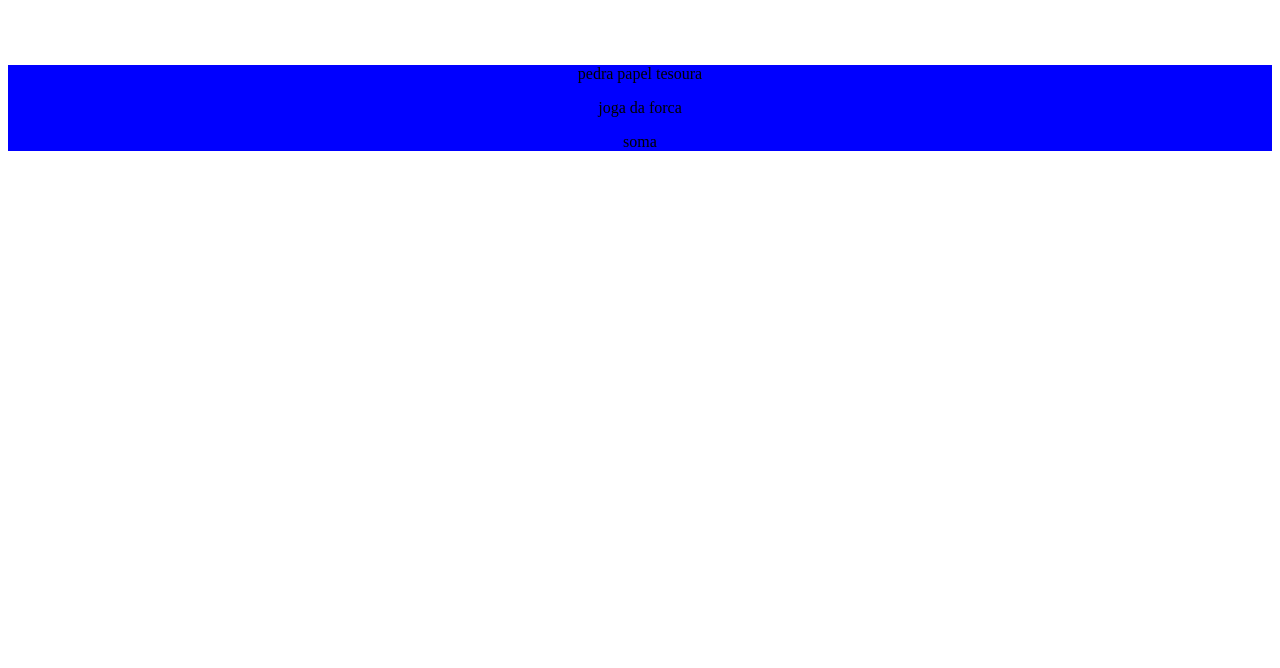
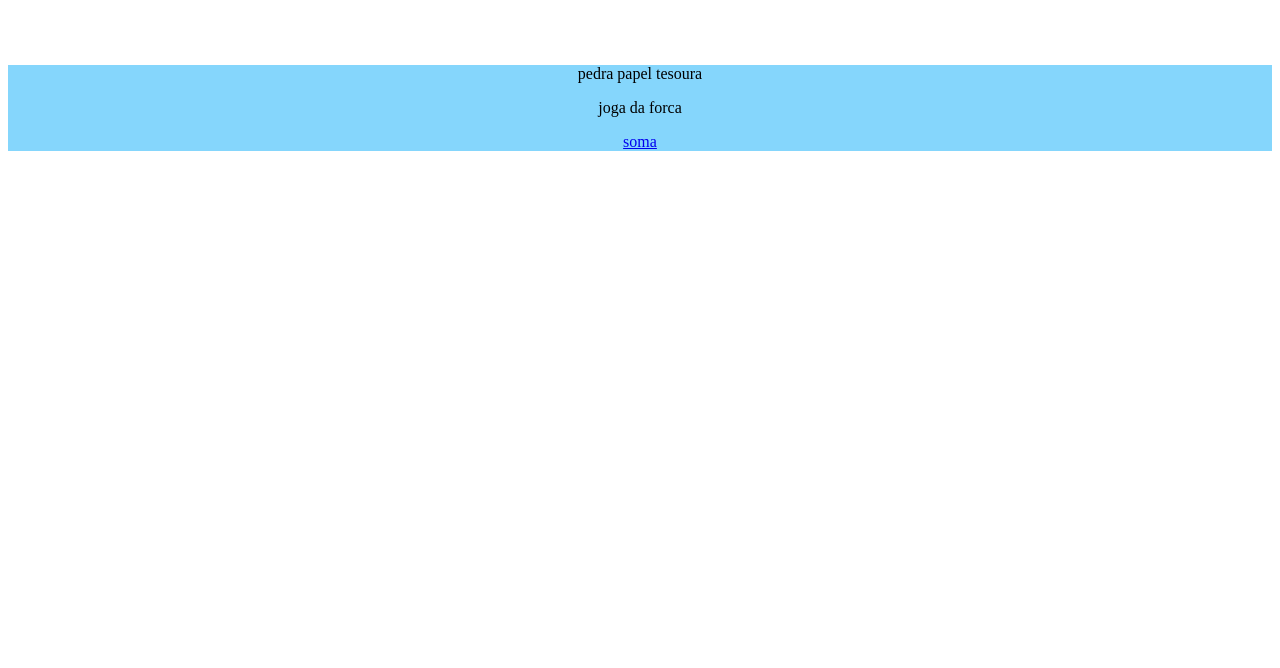
Before and after one commit to janaErthal/exercicios-html-js, a plain HTML site: page index.html in a window 1280 px wide. Shown: the part 132-800 px from the top of the page. Drawn offline with Linux system fonts and the light colour scheme.

Commit message:
mudei algumas alterações

```diff
--- a/index.html
+++ b/index.html
@@ -5,10 +5,10 @@
     <body>
         <h1 style="text-align: center; margin: 80px;">Exercícios</h1>
 
-        <div style="margin:auto;text-align: center;background-color: blue;">
+        <div style="margin:auto;text-align: center;background-color: rgb(133, 214, 252);">
             <p> pedra papel tesoura</p>
             <p> joga da forca</p>
-            <p>soma</p>
+           <a href="soma.html" > <p>soma</p> </a>
         </div>
 
 
```
